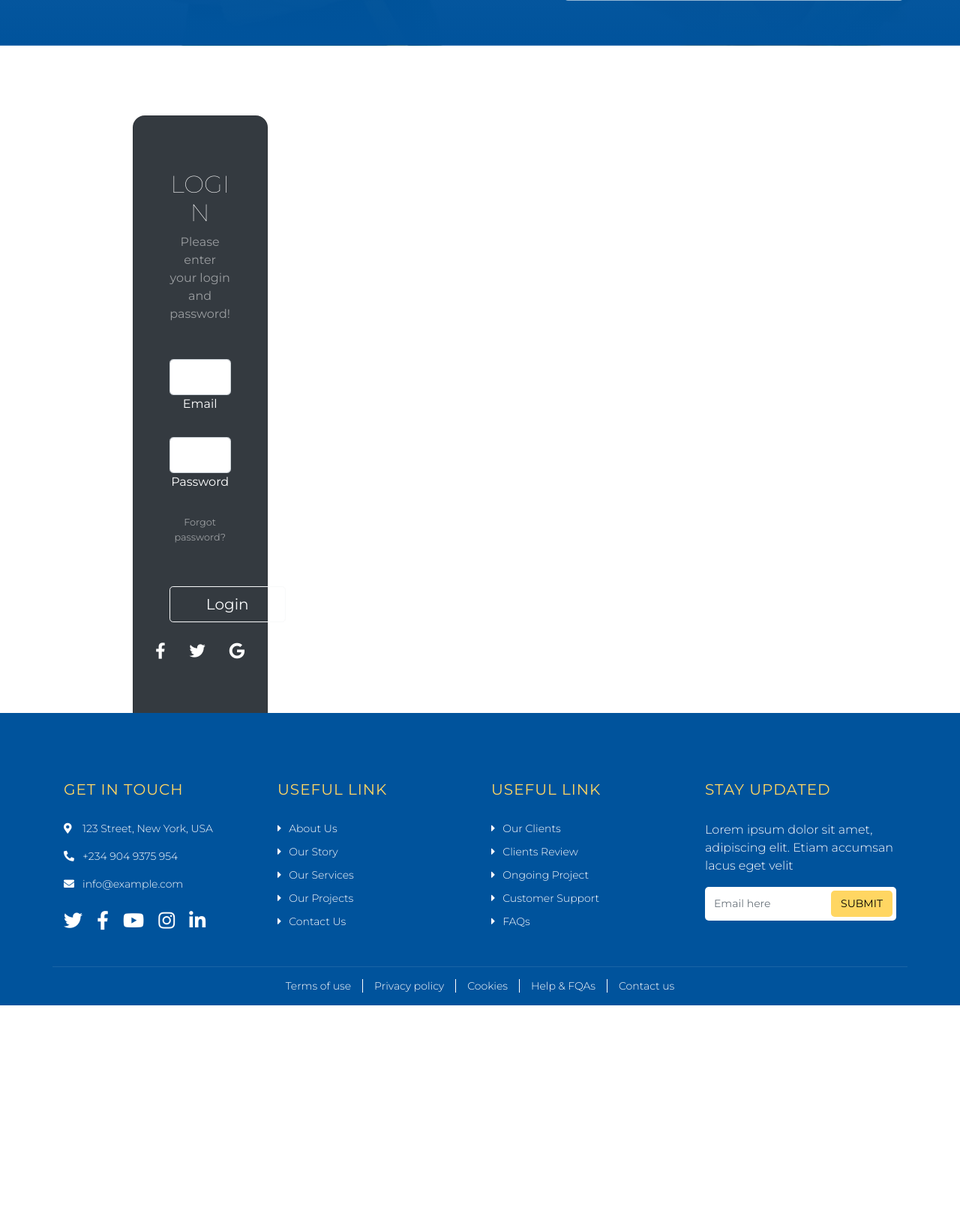
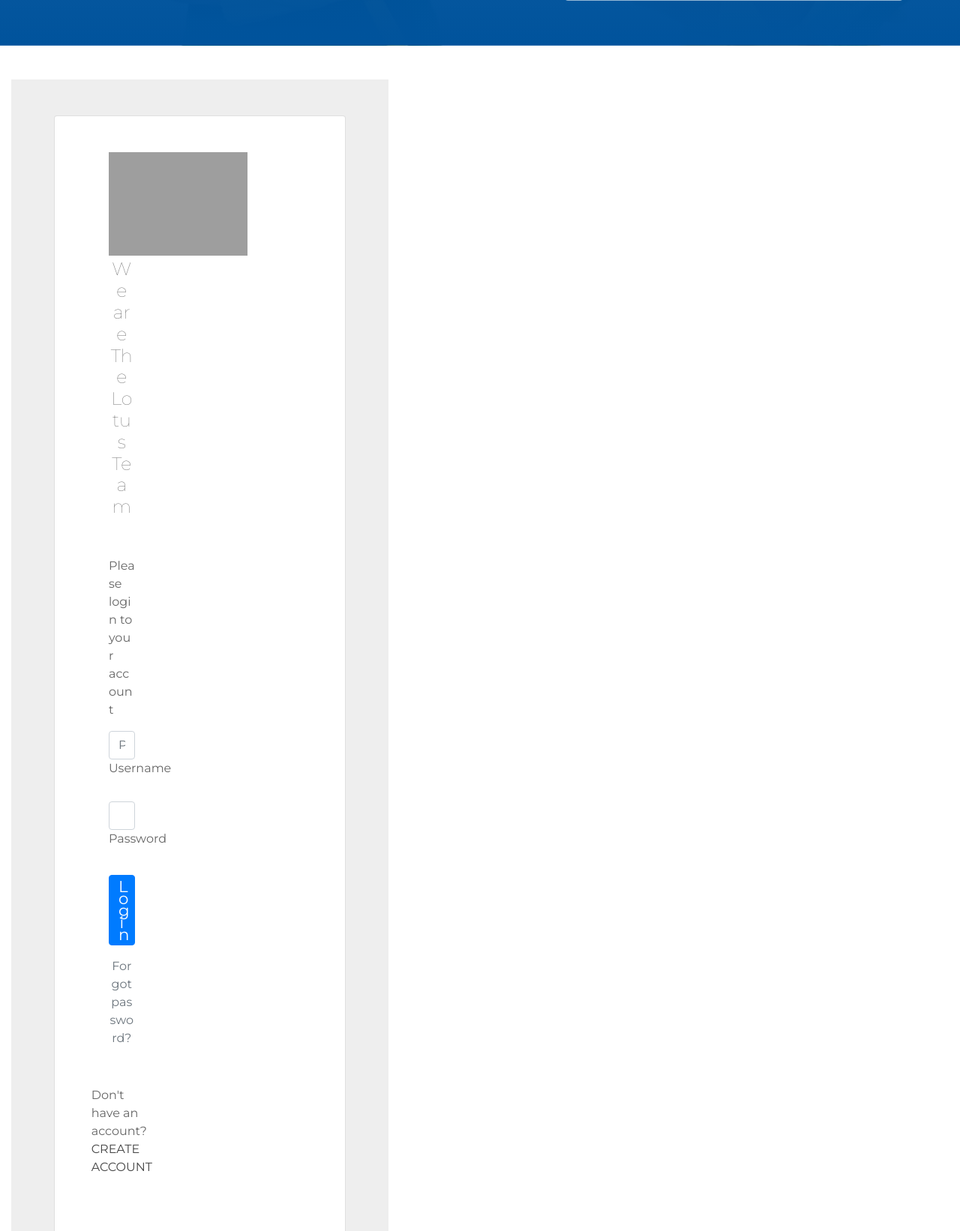
Before and after one commit to Godswill-joel/cleaning, a Django app: page /account/login_page in a window 1280 px wide. Shown: the part 688-2330 px from the top of the page at 75% size. Before the commit the page ends 2029 px from the top, so only its background shows below. Run offline with Django 5.2, Linux system fonts and the light colour scheme; some libraries are stand-ins or nearby versions; grey boxes are pictures that could not be loaded.

Commit message:
updates,'initial_commit'

```diff
--- a/account/templates/account/login_page.html
+++ b/account/templates/account/login_page.html
@@ -13,53 +13,64 @@
     </div>
     {% endfor %}
     {% endif %}
-       <section class="vh-100 gradient-custom">
+    <section class="h-100 gradient-form" style="background-color: #eee;">
   <div class="container py-5 h-100">
+    <link rel="stylesheet" href="login.css">
     <div class="row d-flex justify-content-center align-items-center h-100">
-      <div class="col-12 col-md-8 col-lg-6 col-xl-5">
-        <div class="card bg-dark text-white" style="border-radius: 1rem;">
-          <div class="card-body p-5 text-center">
+      <div class="col-xl-10">
+        <div class="card rounded-3 text-black">
+          <div class="row g-0">
+            <div class="col-lg-6">
+              <div class="card-body p-md-5 mx-md-4">
 
-            <div class="mb-md-5 mt-md-4 pb-5">
-
-              <h2 class="fw-bold mb-2 text-uppercase">Login</h2>
-              <p class="text-white-50 mb-5">Please enter your login and password!</p>
-
-              <div data-mdb-input-init class="form-outline form-white mb-4">
-                <input type="email" id="typeEmailX" class="form-control form-control-lg" />
-                <label class="form-label" for="typeEmailX">Email</label>
+                <div class="text-center">
+                  <img src="https://mdbcdn.b-cdn.net/img/Photos/new-templates/bootstrap-login-form/lotus.webp"
+                    style="width: 185px;" alt="logo">
+                  <h4 class="mt-1 mb-5 pb-1">We are The Lotus Team</h4>
                 </div>
 
-              <div data-mdb-input-init class="form-outline form-white mb-4">
-                <input type="password" id="typePasswordX" class="form-control form-control-lg" />
-                <label class="form-label" for="typePasswordX">Password</label>
+                <form>
+                  <p>Please login to your account</p>
+
+                  <div data-mdb-input-init class="form-outline mb-4">
+                    <input type="email" id="form2Example11" class="form-control"
+                      placeholder="Phone number or email address" />
+                    <label class="form-label" for="form2Example11">Username</label>
                   </div>
 
-              <p class="small mb-5 pb-lg-2"><a class="text-white-50" href="#!">Forgot password?</a></p>
-
-              <button data-mdb-button-init data-mdb-ripple-init class="btn btn-outline-light btn-lg px-5" type="submit">Login</button>
-
-              <div class="d-flex justify-content-center text-center mt-4 pt-1">
-                <a href="#!" class="text-white"><i class="fab fa-facebook-f fa-lg"></i></a>
-                <a href="#!" class="text-white"><i class="fab fa-twitter fa-lg mx-4 px-2"></i></a>
-                <a href="#!" class="text-white"><i class="fab fa-google fa-lg"></i></a>
+                  <div data-mdb-input-init class="form-outline mb-4">
+                    <input type="password" id="form2Example22" class="form-control" />
+                    <label class="form-label" for="form2Example22">Password</label>
                   </div>
 
+                  <div class="text-center pt-1 mb-5 pb-1">
+                    <button data-mdb-button-init data-mdb-ripple-init class="btn btn-primary btn-block fa-lg gradient-custom-2 mb-3" type="button">Log
+                      in</button>
+                    <a class="text-muted" href="#!">Forgot password?</a>
                   </div>
 
-            <div>
-              <p class="mb-0">Don't have an account? <a href="{% url 'register' %}!" class="text-white-50 fw-bold">Sign Up</a>
-              </p>
+                  <div class="d-flex align-items-center justify-content-center pb-4">
+                    <p class="mb-0 me-2">Don't have an account?<a href="{% url 'register' %}">CREATE ACCOUNT</p>
                   </div>
 
+                </form>
+
+              </div>
+            </div>
+            <div class="col-lg-6 d-flex align-items-center gradient-custom-2">
+              <div class="text-white px-3 py-4 p-md-5 mx-md-4">
+                <h4 class="mb-4">We are more than just a company</h4>
+                <p class="small mb-0">Lorem ipsum dolor sit amet, consectetur adipisicing elit, sed do eiusmod
+                  tempor incididunt ut labore et dolore magna aliqua. Ut enim ad minim veniam, quis nostrud
+                  exercitation ullamco laboris nisi ut aliquip ex ea commodo consequat.</p>
+              </div>
+            </div>
           </div>
         </div>
       </div>
     </div>
   </div>
 </section>
-
-        </form>
   </div>
 </div>
 
```
Also changed, not shown: 1 other file. Lines whose indentation alone changed are shown as unchanged.
